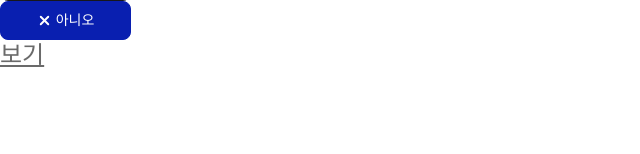
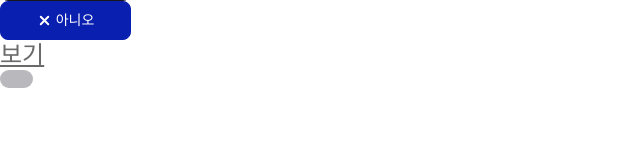
Before and after one commit to FRONTENDBOOTCAMP-13th/Final-11-Cutie, a Next.js app: page / in a window 1280 px wide. Shown: the part 146-300 px from the top of the page, without its empty margins (0-640 px from the left). Built offline with nearby package versions, Linux system fonts and the light colour scheme.

Commit message:
💄 add ToggleSwitchBig

```diff
--- a/src/app/page.tsx
+++ b/src/app/page.tsx
@@ -1,5 +1,5 @@
 import { NoButtonblue, NoButtonWhite, YesButtonblue, YesButtonWhite } from '@components/button/SquareBtn';
-import { See } from '@components/common/etc';
+import { See, ToggleSwitchBig } from '@components/common/etc';
 
 export default function Home() {
   return (
@@ -10,6 +10,7 @@ export default function Home() {
       <NoButtonWhite />
       <NoButtonblue />
       <See />
+      <ToggleSwitchBig />
     </div>
   );
 }
--- a/src/components/common/etc.tsx
+++ b/src/components/common/etc.tsx
@@ -64,3 +64,16 @@ export function CreateProjectTitle() {
 export function See() {
   return <span className="underline normal-24 text-[#6A6A6A] hover:text-font-900">보기</span>;
 }
+
+// 토글 스위치
+export function ToggleSwitchBig() {
+  return (
+    <div>
+      <input type="checkbox" className="hidden" id="" />
+      <label
+        className="relative block w-[33px] h-[18px] bg-secondary-200 rounded-xl cursor-pointer transition before:content-['']"
+        htmlFor="toggle"
+      ></label>
+    </div>
+  );
+}
```
